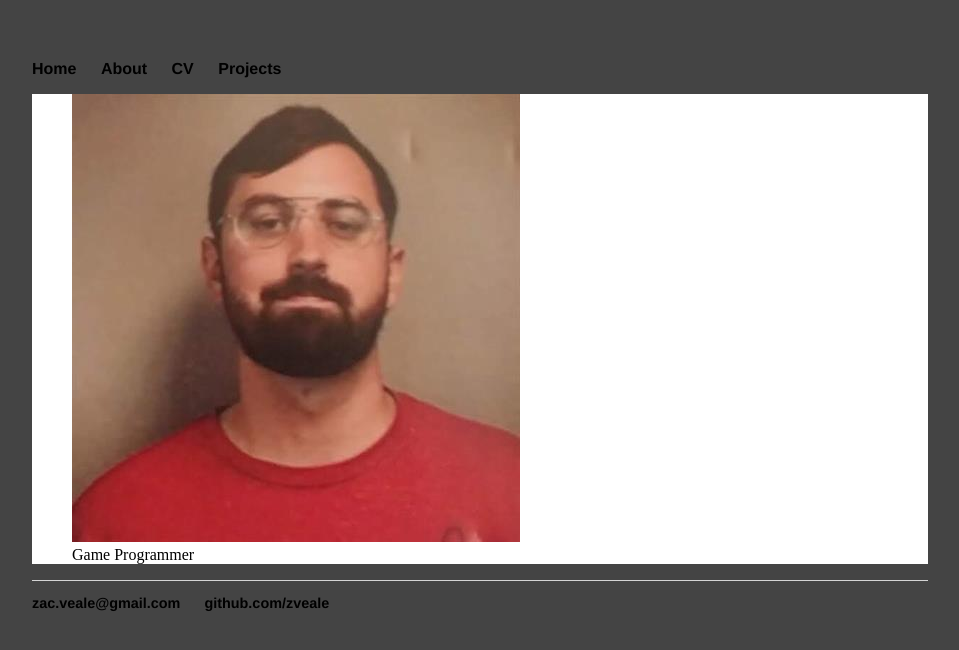
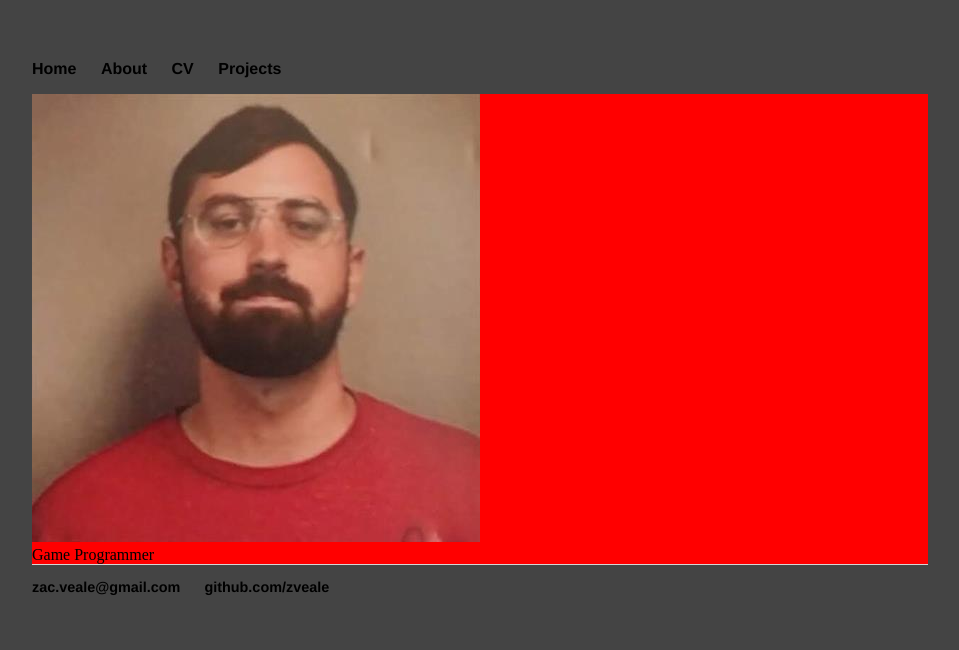
Before and after one commit to zveale/zveale.github.io, a Jekyll site: the page built from index.html, in a window 1280 px wide. Shown: the top 650 px of the page, without its empty margins (160-1119 px from the left). Built offline with Jekyll 4.4.1, drawn with Linux system fonts in a browser that asks for light colours.

Commit message:
Update main.css

```diff
--- a/css/main.css
+++ b/css/main.css
@@ -3,9 +3,15 @@ body {
     margin: 60px auto;
     width: 70%;
 }
+
 .container {
-  background: white;
+	background: white;
 }
+.container figure {
+	background: red;
+	margin: auto;
+}
+
 nav ul, footer ul {
     font-family:'Helvetica', 'Arial', 'Sans-Serif';
     padding: 0px;
```
